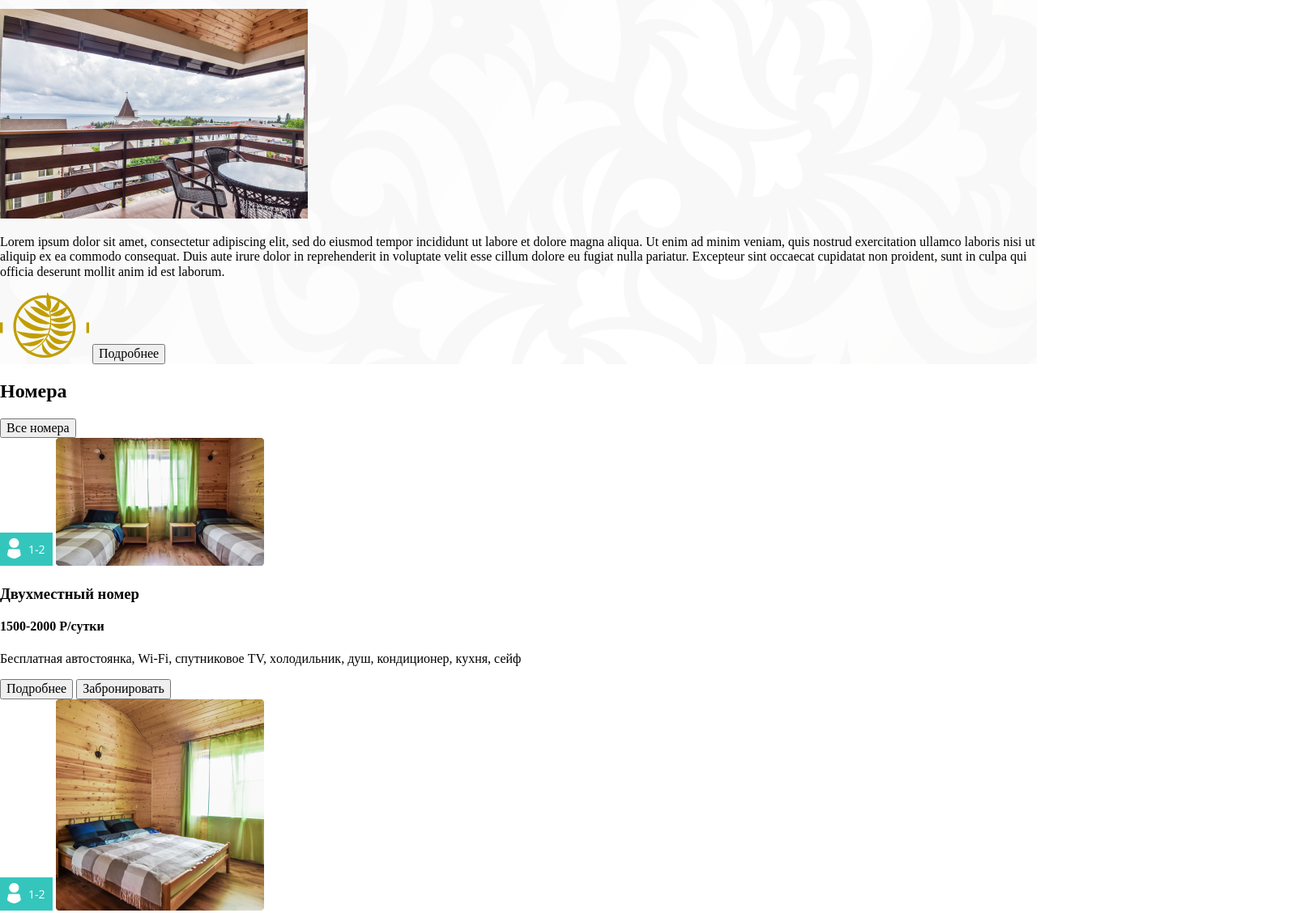
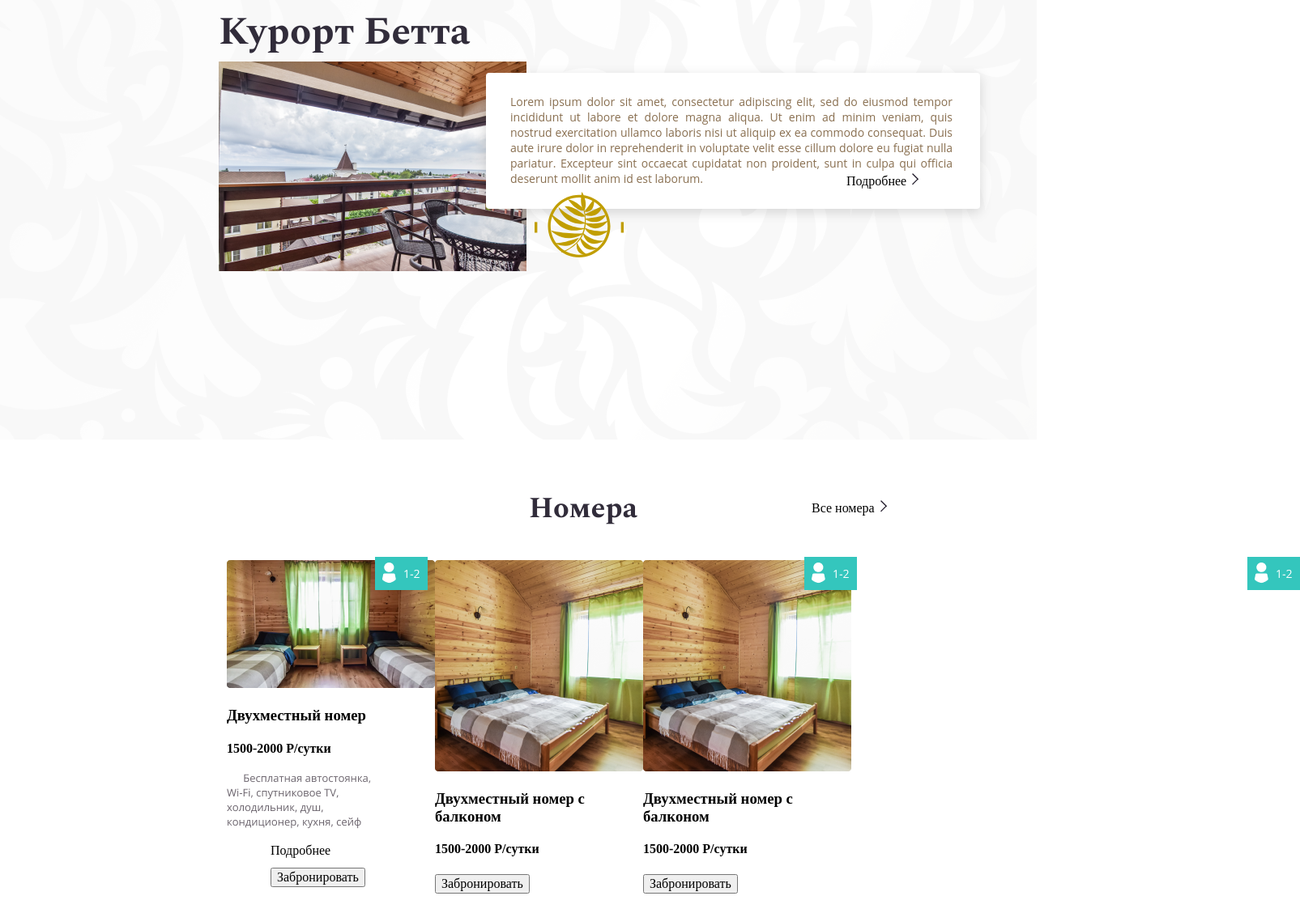
Before and after one commit to dianaveselkina/resort, a plain HTML site: page index.html in a window 1280 px wide. Shown: the part 1102-2230 px from the top of the page at 81% size, 1605 px wide, since content can reach past the window. Drawn offline with Linux system fonts and the light colour scheme.

Commit message:
hotel rooms

```diff
--- a/css/style.css
+++ b/css/style.css
@@ -7,6 +7,7 @@
 ul,ol{
   list-style-type: none;
 }
+
 a {
   text-decoration: none;
   color: black;
@@ -66,7 +67,10 @@ text-align: center;
 .about {
   background-image: url('../images/3250580\ —\ копия\ 1.png');
 }
-
+.about-container{
+  height: 368px;
+  padding: 145px 250px 172px 270px;
+}
 .about-title{
 font-family: 'Spectral';
 font-style: normal;
@@ -74,4 +78,118 @@ font-weight: 700;
 font-size: 48px;
 line-height: 73px;
 color: #312C3A;
+margin: 0;
+padding: 0;
 }
+.about-content{
+  display: flex;
+}
+.about-content-text{
+font-family: 'Open Sans';
+font-style: normal;
+font-weight: 400;
+font-size: 14px;
+line-height: 19px;
+text-align: justify;
+color: #896F50;
+background-color: white;
+padding: 26px 34px 18px 30px;
+width: 546px;
+height: 124px;
+box-shadow: 0px 4px 15px rgba(0, 0, 0, 0.15);
+border-radius: 4px;
+z-index: 998;
+margin-left: -50px;
+}
+.about-content-img{
+  z-index: 999;
+  margin-top: -35px;
+  margin-left: 10px;
+}
+.about-content-link{
+  position: absolute;
+  width: 145px;
+  height: 40.11px;
+  left: 1045px;
+  top: 1316px;
+}
+.hotel-room-container{
+  height: 492px;
+  padding: 149px 305px 107px 280px;
+  display: flex;
+    flex-flow: row nowrap;
+    align-items: flex-start;
+    align-content: center;
+    justify-content: space-between;
+}
+.hotel-room-content-title{
+position: absolute;
+width: 430px;
+height: 54px;
+left: 505px;
+top: 1673px;
+text-align: center;
+font-family: 'Spectral';
+font-style: normal;
+font-weight: 700;
+font-size: 36px;
+line-height: 55px;
+color: #312C3A;
+
+}
+.hotel-room-content-link{
+position: absolute;
+width: 145px;
+height: 40.11px;
+left: 1002px;
+top: 1720px;
+}
+.hotel-room-content-link1{
+  position: absolute;
+  width: 145px;
+  height: 40.11px;
+  left: 334px;
+  top: 2144px;
+}
+
+.hotel-room-content-img1{
+position: absolute;
+width: 65px;
+height: 41px;
+left: 463px;
+top: 1790px;
+}
+.hotel-room-content-img2{
+  position: absolute;
+  width: 65px;
+  height: 41px;
+  left: 993px;
+  top: 1790px;
+  }
+  .hotel-room-content-img3{
+    position: absolute;
+    width: 65px;
+    height: 41px;
+    left: 1540px;
+    top: 1790px;
+    }
+.hotel-room-content-text{
+  position: absolute;
+  height: 72px;
+  left: 21.39%;
+  right: 64.58%;
+
+
+  font-family: 'Open Sans';
+  font-style: normal;
+  font-weight: 400;
+  font-size: 13px;
+  line-height: 18px;
+
+  color: #6C656F;
+ }
+ #button1{
+  position: absolute;
+  left: 334px;
+  top: 2174px;
+ }
--- a/index.html
+++ b/index.html
@@ -40,43 +40,40 @@
       <img src="./images/Rectangle 14.png" alt="Открытая веранда" class="about-content-image">
       <div class="about-content-block">
       <p class="about-content-text">Lorem ipsum dolor sit amet, consectetur adipiscing elit, sed do eiusmod tempor incididunt ut labore et dolore magna aliqua. Ut enim ad minim veniam, quis nostrud exercitation ullamco laboris nisi ut aliquip ex ea commodo consequat. Duis aute irure dolor in reprehenderit in voluptate velit esse cillum dolore eu fugiat nulla pariatur. Excepteur sint occaecat cupidatat non proident, sunt in culpa qui officia deserunt mollit anim id est laborum.</p>
-      <img src="./images/Frame.svg" alt="Логотип">
-      <a href></a>
-      <input id="button1" type="submit" value="Подробнее">
-    </div>
+      <img src="./images/Frame.svg" alt="Логотип" class="about-content-img">
+      <a href="#" class="about-content-link">Подробнее<img src="./images/arrow.png" alt="Указатель"></a>
+      </div>
   </div>
 </div>
   </section>
   <section class="hotel-room">
-    <div class="hotel-room-content">
       <h2 class="hotel-room-content-title">Номера</h2>
-      <input id="button1" type="submit" value="Все номера">
-      <div class="hotel-room-content">
-        <img src="./images/1-2.png">
-        <img src="./images/Rectangle.png" alt="Гостиничный номер">
+      <a href="#" class="hotel-room-content-link">Все номера<img src="./images/arrow.png" alt="Указатель"></a>
+      <div class="hotel-room-container">
+        <img src="./images/1-2.png" class="hotel-room-content-img1">
+        <div class="hotel-room-content">
+                <img src="./images/Rectangle.png" alt="Гостиничный номер" width="257px" height="158px">
         <h3 class="hotel-room-content-description">Двухместный номер</h3>
         <h4 class="hotel-room-content-price">1500-2000 Р/сутки</h4>
-        <p class="hotel-room-content-text">Бесплатная автостоянка,
-          Wi-Fi, спутниковое TV,
-          xолодильник, душ, кондиционер, кухня, сейф</p>
-          <input id="button2" type="submit" value="Подробнее">
-          <input id="button3" type="submit" value="Забронировать">
+        <img src="./images/бесплатная автостоян.png">
+        <a href="#" class="hotel-room-content-link1">Подробнее</a>
+          <input id="button1" type="submit" value="Забронировать">
         </div>
         <div class="hotel-room-content">
-          <img src="./images/1-2.png">
-          <img src="./images/Rectangle1.png" alt="Гостиничный номер">
+          <img src="./images/1-2.png" class="hotel-room-content-img2">
+          <img src="./images/Rectangle1.png" alt="Гостиничный номер" width="257px" height="261px">
           <h3 class="hotel-room-content-description">Двухместный номер с балконом</h3>
           <h4 class="hotel-room-content-price">1500-2000 Р/сутки</h4>
-          <input id="button3" type="submit" value="Забронировать">
+          <input id="button2" type="submit" value="Забронировать">
           </div>
           <div class="hotel-room-content">
-            <img src="./images/1-2.png">
+            <img src="./images/1-2.png" class="hotel-room-content-img3">
             <img src="./images/Rectangle1.png" alt="Гостиничный номер">
             <h3 class="hotel-room-content-description">Двухместный номер с балконом</h3>
             <h4 class="hotel-room-content-price">1500-2000 Р/сутки</h4>
             <input id="button3" type="submit" value="Забронировать">
             </div>
-    </div>
+          </div>
   </section>
   <footer class="footer">
     <div class="footer-content">
```
Also changed, not shown: images/arrow.png (added), images/бесплатная автостоян.png (added).
